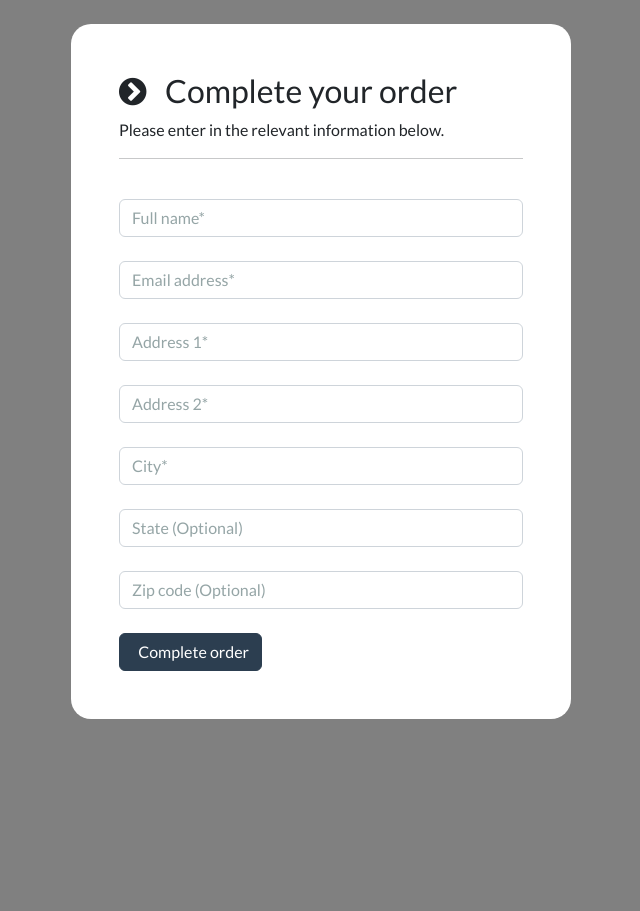
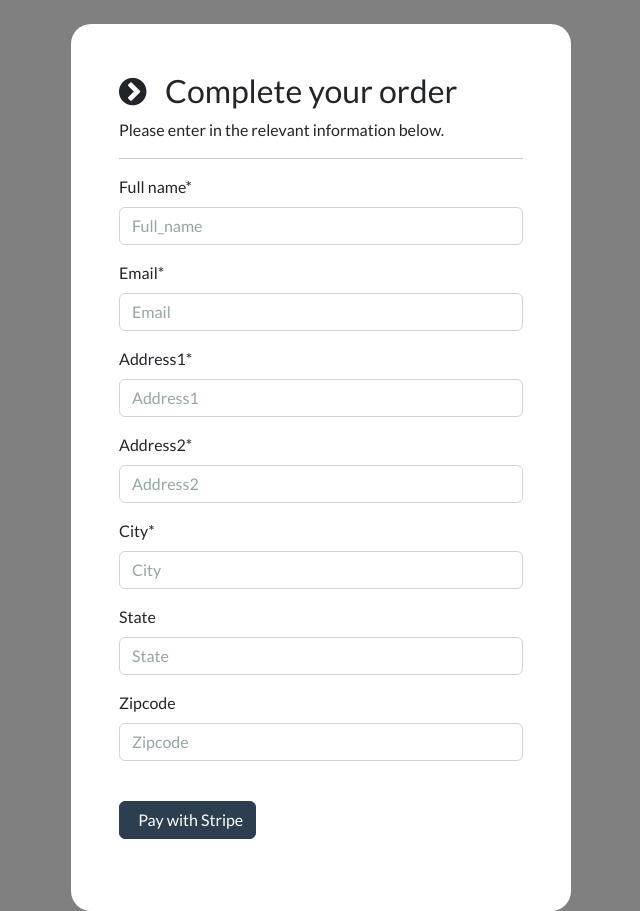
Before and after one commit to KexySerJ90/ecommerce, a Django app: page /payment/checkout in a window 1280 px wide. Shown: the part 72-983 px from the top of the page, without its empty margins (319-959 px from the left). Before the commit the page ends 791 px from the top, so only its background shows below. Run offline with Django 4.2, Linux system fonts and the light colour scheme; data comes from the database, SQL or seed files in the repository; both versions use the stored data as it was after the commit; some libraries are stand-ins or nearby versions.

Commit message:
middle stripe integration

```diff
--- a/ecommerce/payment/forms.py
+++ b/ecommerce/payment/forms.py
@@ -1,4 +1,6 @@
 from django import forms
+from django.core.validators import EmailValidator
+
 from .models import ShippingAdress
 
 class ShippingForm(forms.ModelForm):
@@ -6,3 +8,9 @@ class ShippingForm(forms.ModelForm):
         model=ShippingAdress
         fields = ['full_name', 'email', 'address1', 'address2', 'city', 'state', 'zipcode']
         exclude=['user',]
+        labels = {'full_name': 'Full name*','email':'Email*', 'address1': 'Address1*','address2': 'Address2*', 'city':'City*' }
+        widgets = {
+            field: forms.TextInput(attrs={"class":"form-control validate", 'placeholder': field.capitalize(), 'autocomplete':'off'}) for field in fields
+            if field != 'email'
+        }
+        widgets['email'] = forms.EmailInput(attrs={"class": "form-control validate", 'placeholder': 'Email', 'autocomplete':'off'})
--- a/ecommerce/payment/templates/payment/checkout.html
+++ b/ecommerce/payment/templates/payment/checkout.html
@@ -3,7 +3,6 @@
 
 
 {% load static %}
-
 
 {% block content %}
 
@@ -26,7 +25,7 @@
 
         <div class="container bg-white shadow-md p-5" style="width:500px; border-radius:20px;">
 
-            <form id="form">
+            <form id="form" action="{% url 'complete-order' %}" method="post">
 
                 <div>
 
@@ -38,86 +37,19 @@
 
                     <hr>
 
-                    <br>
 
                     <div class="form-field">
+                        {% csrf_token %}
 
-                        <input class="form-control validate" id="name" type="text" placeholder="Full name*" autocomplete="off" value="{{shipping.full_name}}" required>
-
+                        {% for f in form %}
+                        <div class="form-error">{{ form.non_field_errors }}</div>
+                        <p><label class="form-label" for="{{ f.id_for_label }}" >{{f.label}}</label>{{ f }}</p>
+                        <div class="form-error">{{ f.errors }}</div>
+                        {% endfor %}
                     </div>
 
-
-                    <br>
-
-
-                    <div class="form-field">
-
-                        <input class="form-control validate" id="email" type="email" placeholder="Email address*" autocomplete="off" value="{{shipping.email}}" required>
-
-                    </div>
-
-
-                    <br>
-
-
-                    <div class="form-field">
-
-                        <input class="form-control validate" id="address1" type="text" placeholder="Address 1*" autocomplete="off" value="{{shipping.address1}}" required>
-
-                    </div>
-
-
-                    <br>
-
-
-                    <div class="form-field">
-
-                        <input class="form-control validate" id="address2" type="text" placeholder="Address 2*" autocomplete="off" value="{{shipping.address2}}" required>
-
-                    </div>
-
-
-                    <br>
-
-
-                    <div class="form-field">
-
-                        <input class="form-control validate" id="city" type="text" placeholder="City*" autocomplete="off" value="{{shipping.city}}" required>
-
-                    </div>
-
-
-                    <br>
-
-
-                    <div class="form-field">
-
-                        <input class="form-control" id="state" type="text" placeholder="State (Optional)" autocomplete="off" value="{{shipping.state}}">
-
-                    </div>
-
-
-                    <br>
-
-
-                    <div class="form-field">
-
-                        <input class="form-control" id="zipcode" type="text" placeholder="Zip code (Optional)" autocomplete="off" value="{{shipping.zipcode}}">
-
-                    </div>
-
-                </div>
-
                 <br>
-
-
-
-               <button id="complete-order" type="submit" class="btn btn-primary navbar-btn text-white"> &nbsp; Complete order </button>
-
-
-                <br>
-
-
+               <button id="complete-order-stripe" type="submit" class="btn btn-primary navbar-btn text-white" name="stripe-payment" value="stripe-payment"> &nbsp; Pay with Stripe </button>
 
 
             </form>
@@ -131,54 +63,45 @@
 
 
     </body>
+    <!--<script>-->
+    <!--$(document).on('submit', function(e){-->
 
+    <!--    // Предотвращаем стандартное действие браузера по умолчанию при нажатии на кнопку-->
+    <!--    e.preventDefault();-->
 
-    <!-- Ajax integration -->
+    <!--    // Отправляем AJAX запрос на сервер-->
+    <!--    $.ajax({-->
+    <!--        type:'POST', // Указываем метод запроса-->
+    <!--        url: '{% url "complete-order" %}', // Указываем URL адрес, куда отправлять запрос-->
+
+    <!--        // Передаем данные для обновления корзины-->
+    <!--        data:{-->
+
+    <!--            name: $('#name').val(),-->
+    <!--            email: $('#email').val(),-->
+    <!--            address1: $('#address1').val(),-->
+    <!--            address2: $('#address2').val(),-->
+    <!--            city: $('#city').val(),-->
+    <!--            state: $('#state').val(),-->
+    <!--            zipcode: $('#zipcode').val(),-->
+    <!--            csrfmiddlewaretoken: "{{csrf_token}}", // Передаем токен CSRF для защиты от CSRF атак-->
+    <!--            action: 'post' // Указываем действие-->
+    <!--        },-->
+
+    <!--        // Обрабатываем успешный ответ от сервера-->
+    <!--        success: function(json){-->
+    <!--        window.location.replace("{% url 'payment-success' %}");-->
+    <!--        },-->
+
+    <!--        // Обрабатываем ошибку при выполнении запроса-->
+    <!--        error: function(xhr,errmsg,err){-->
+    <!--        window.location.replace("{% url 'payment-failed' %}");-->
+    <!--        }-->
+    <!--    });-->
+    <!--})-->
 
 
 
-    <script>
-
-$(document).on('submit', function(e){
-
-    // Предотвращаем стандартное действие браузера по умолчанию при нажатии на кнопку
-    e.preventDefault();
-
-    // Отправляем AJAX запрос на сервер
-    $.ajax({
-        type:'POST', // Указываем метод запроса
-        url: '{% url "complete-order" %}', // Указываем URL адрес, куда отправлять запрос
-
-        // Передаем данные для обновления корзины
-        data:{
-
-            name: $('#name').val(),
-            email: $('#email').val(),
-            address1: $('#address1').val(),
-            address2: $('#address2').val(),
-            city: $('#city').val(),
-            state: $('#state').val(),
-            zipcode: $('#zipcode').val(),
-            csrfmiddlewaretoken: "{{csrf_token}}", // Передаем токен CSRF для защиты от CSRF атак
-            action: 'post' // Указываем действие
-        },
-
-        // Обрабатываем успешный ответ от сервера
-        success: function(json){
-        window.location.replace("{% url 'payment-success' %}");
-        },
-
-        // Обрабатываем ошибку при выполнении запроса
-        error: function(xhr,errmsg,err){
-        window.location.replace("{% url 'payment-failed' %}");
-        }
-    });
-})
-
-   </script>
-
-
-
-
+    <!--   </script>-->
 
 {% endblock %}
--- a/ecommerce/payment/views.py
+++ b/ecommerce/payment/views.py
@@ -1,20 +1,35 @@
+from decimal import Decimal
+
+import stripe
+from django import forms
+from django.conf import settings
+from django.contrib.auth.decorators import login_required
 from django.http import JsonResponse
-from django.shortcuts import render
+from django.shortcuts import render, redirect
+from django.urls import reverse
+from .forms import ShippingForm
 from .models import ShippingAdress, Order, OrderItem
 from cart.cart import Cart
 
+stripe.api_key=settings.STRIPE_SECRET_KEY
+stripe.api_version=settings.STRIPE_API_VERSION
 
 # Create your views here.
 def checkout(request):
     if request.user.is_authenticated:
         try:
-            shipping_address = ShippingAdress.objects.get(user=request.user.id)
-            context = {'shipping': shipping_address}
+            shipping_address = ShippingAdress.objects.get(user=request.user)
+            form = ShippingForm(instance=shipping_address)
+            context = {'form': form}
             return render(request, 'payment/checkout.html', context=context)
-        except:
-            return render(request, 'payment/checkout.html')
+        except ShippingAdress.DoesNotExist:
+            form = ShippingForm()
+            context = {'form': form}
+            return render(request, 'payment/checkout.html', context=context)
     else:
-        return render(request, 'payment/checkout.html')
+        form = ShippingForm()
+        context = {'form': form}
+        return render(request, 'payment/checkout.html', context=context)
 
 
 def payment_success(request):
@@ -29,35 +44,67 @@ def payment_failed(request):
 
 
 def complete_order(request):
-    if request.POST.get('action') == 'post':
-        name = request.POST.get('name')
-        email = request.POST.get('email')
-        address1 = request.POST.get('address1')
-        address2 = request.POST.get('address2')
-        city = request.POST.get('city')
-        state = request.POST.get('state')
-        zipcode = request.POST.get('zipcode')
-
-        shipping_address = (address1 + '\n' + address2 + '\n' + city + '\n' + state + '\n' + zipcode)
-
+    if request.method =='POST':
+        form=ShippingForm(request.POST)
+        payment_type = request.POST.get('stripe-payment')
         cart = Cart(request)
         total_cost = cart.get_total()
+        if form.is_valid():
+            full_name = form.cleaned_data['full_name']
+            email = form.cleaned_data['email']
+            address1 = form.cleaned_data['address1']
+            address2 = form.cleaned_data['address2']
+            city = form.cleaned_data['city']
+            state = str(form.cleaned_data['state'])
+            zipcode = str(form.cleaned_data['zipcode'])
+            shipping_address = (address1 + '\n' + address2 + '\n' + city + '\n' + state + '\n' + zipcode)
+            match payment_type:
+                case 'stripe-payment':
+                    session_data ={
+                        'mode': 'payment',
+                        'success_url': request.build_absolute_uri(reverse('payment-success')),
+                        'cancel_url': request.build_absolute_uri(reverse('payment-failed')),
+                        'line_items':[]
+                    }
 
-        if request.user.is_authenticated:
-            order = Order.objects.create(full_name=name, email=email, shipping_address=shipping_address,
-                                         amount_paid=total_cost, user=request.user)
-            order_id = order.pk
-            for item in cart:
-                OrderItem.objects.create(order_id=order_id, product=item['product'], quantity=item['qty'],
-                                         price=item['price'], user=request.user)
+                    if request.user.is_authenticated:
+                        order = Order.objects.create(full_name=full_name, email=email, shipping_address=shipping_address,
+                                                     amount_paid=total_cost, user=request.user)
+                        order_id = order.id
+                        for item in cart:
+                            OrderItem.objects.create(order_id=order_id, product=item['product'], quantity=item['qty'],
+                                                     price=item['price'], user=request.user)
+                            session_data['line_items'].append({
+                                'price_data': {
+                                    'unit_amount': int(item['price']* Decimal(100)),
+                                    'currency':'usd',
+                                    'product_data': {
+                                        'name': item['product']
+                                    },
+                                },
+                                'quantity': item['qty'],
+                            })
+                        session_data['client_reference_id'] = order.id
+                        session= stripe.checkout.Session.create(**session_data)
+                        return redirect(session.url, code=303)
 
-        else:
-            order = Order.objects.create(full_name=name, email=email, shipping_address=shipping_address,
-                                         amount_paid=total_cost)
-            order_id = order.pk
-            for item in cart:
-                OrderItem.objects.create(order_id=order_id, product=item['product'], quantity=item['qty'],
-                                         price=item['price'])
-        order_success=True
-        response=JsonResponse({'success':order_success})
-        return response
+                    else:
+                        order = Order.objects.create(full_name=full_name, email=email, shipping_address=shipping_address,
+                                                     amount_paid=total_cost)
+                        order_id = order.pk
+                        for item in cart:
+                            OrderItem.objects.create(order_id=order_id, product=item['product'], quantity=item['qty'],
+                                                     price=item['price'])
+                            session_data['line_items'].append({
+                                'price_data': {
+                                    'unit_amount': int(item['price'] * Decimal(100)),
+                                    'currency': 'usd',
+                                    'product_data': {
+                                        'name': item['product']
+                                    },
+                                },
+                                'quantity': item['qty'],
+                            })
+                        session_data['client_reference_id'] = order.id
+                        session = stripe.checkout.Session.create(**session_data)
+                        return redirect(session.url, code=303)
```
Also changed, not shown: ecommerce/payment/templates/payment/payment-failed.html (+9 -0 lines), ecommerce/payment/templates/payment/payment-success.html (+8 -0 lines), ecommerce/db.sqlite3.
